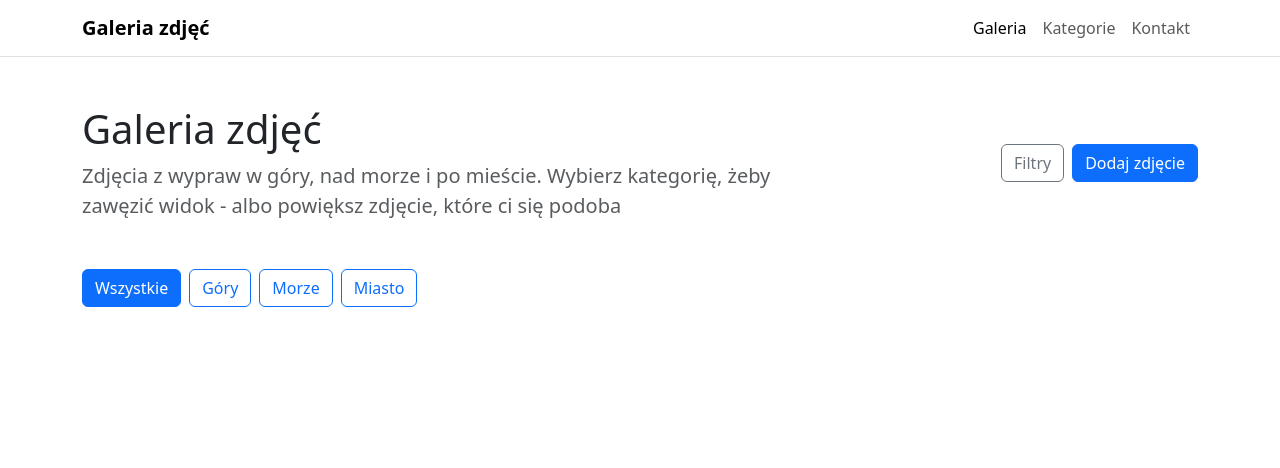
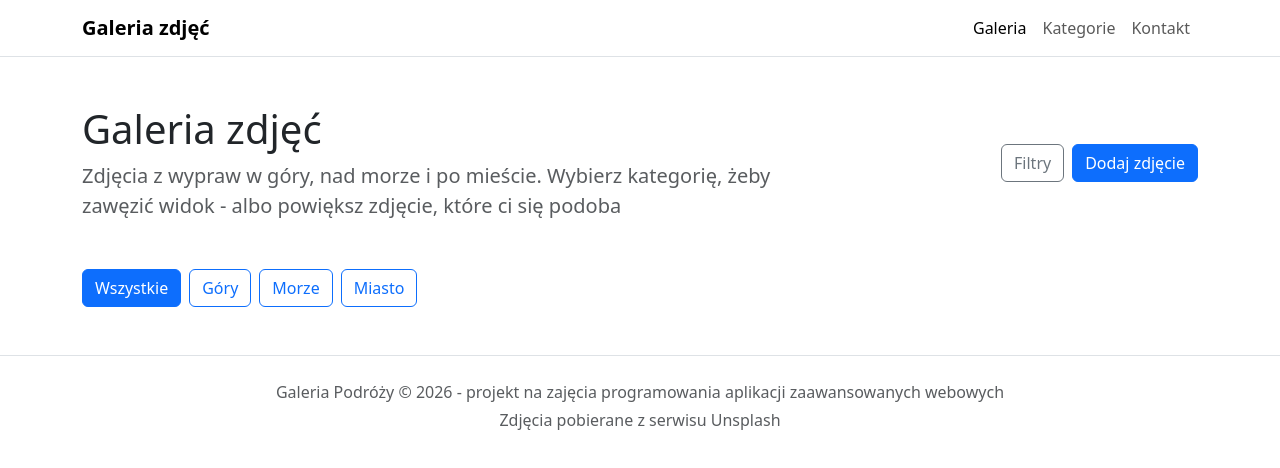
Before and after one commit to michalcholewczynski/programowanie-aplikacji-webowych, a React (Vite) app in the folder zadania/mb5/: page / in a window 1280 px wide. Shown: the top 468 px of the page. Built offline with nearby package versions, Linux system fonts and the light colour scheme.

Commit message:
MB5: komponent Footer

```diff
--- a/zadania/mb5/src/App.jsx
+++ b/zadania/mb5/src/App.jsx
@@ -1,6 +1,7 @@
 import Navbar from "./components/Navbar"
 import CategoryBar from "./components/CategoryBar"
 import Gallery from "./components/Gallery"
+import Footer from "./components/Footer"
 
 function App() {
   return (
@@ -38,6 +39,7 @@
         <Gallery />
       </main>
 
+      <Footer />
     </>
   )
 }
--- /dev/null
+++ b/zadania/mb5/src/components/Footer.jsx
@@ -0,0 +1,12 @@
+function Footer() {
+    return (
+        <footer id="stopka" className="border-top mt-5 py-4">
+            <div className="container text-center text-body-secondary">
+                <p className="mb-1">Galeria Podróży &copy; 2026 - projekt na zajęcia programowania aplikacji zaawansowanych webowych</p>
+                <div className="mb-0">Zdjęcia pobierane z serwisu Unsplash</div>
+            </div>
+        </footer>
+    )
+}
+
+export default Footer
```
